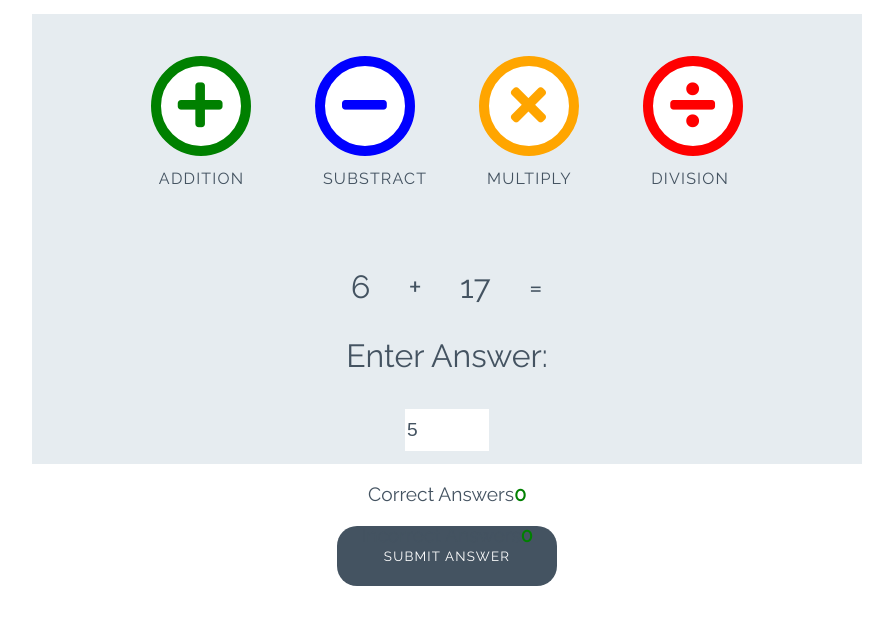
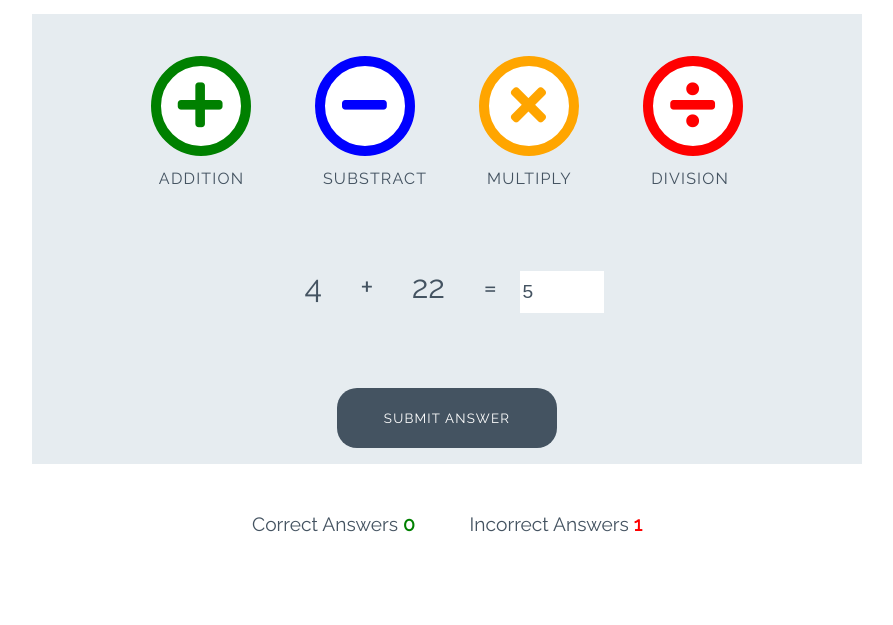
Before and after one commit to Rupa830904/love-maths, a plain HTML site: page index.html in a window 1280 px wide. Both pictures are taken after typing "5" into the empty fields and a click on the button "SUBMIT ANSWER". Shown: the part 89-714 px from the top of the page, without its empty margins (193-1086 px from the left). Drawn offline with Linux system fonts and the light colour scheme.

Commit message:
Add code to increment score and incorrectanswer tally

```diff
--- a/assets/js/script.js
+++ b/assets/js/script.js
@@ -51,8 +51,10 @@ function checkAnswer(){
 
     if (isCorrect) {
         alert("Hey! You got it right! :D");
+        incrementScore();
     } else {
         alert(`Awwww.... you answered ${userAnswer}. The correct answer was ${calculatedAnswer[0]}!`);
+        incrementWrongAnswer();
     }
 
     runGame(calculatedAnswer[1]);
@@ -81,11 +83,26 @@ function calculateCorrectAnswer(){
 
 }
 
+/**
+ * Get the correct scrore from the DOM and increments it by 1
+ */
+
 function incrementScore(){
+
+    let oldScore = parseInt(document.getElementById("score").innerText);
+    document.getElementById("score").innerText = ++oldScore;
+
 
 }
 
+/**
+ * Get the current tally of incorrect answers from the DOM and increments it by 1
+ */
+
 function incrementWrongAnswer(){
+
+    let oldScore = parseInt(document.getElementById("incorrect").innerText);
+    document.getElementById("incorrect").innerText = ++oldScore;
 
 }
 
--- a/index.html
+++ b/index.html
@@ -37,17 +37,19 @@
             <span id="operator">x</span>
             <span id="operand2">0</span>
             <span>=</span>
-            <p class="answer-massage">Enter Answer:</p>
+
             <input id="answer-box" type="number">
 
         </div>
-        <button data-typa="submit" class="btn btn--gray">Submit Answer</button>
+
+        <button data-type="submit" class="btn btn--gray">Submit Answer</button>
+
 
     </div>
 
     <div class="score-area">
-        <p class="score">Correct Answers<span id="score">0</span></p>
-        <p class="score">Incorrect Answers<span id="score">0</span></p>
+        <p class="scores">Correct Answers <span id="score">0</span></p>
+        <p class="scores">Incorrect Answers <span id="incorrect">0</span></p>
     </div>
     <script src="assets/js/script.js"></script>
 </body>
```
